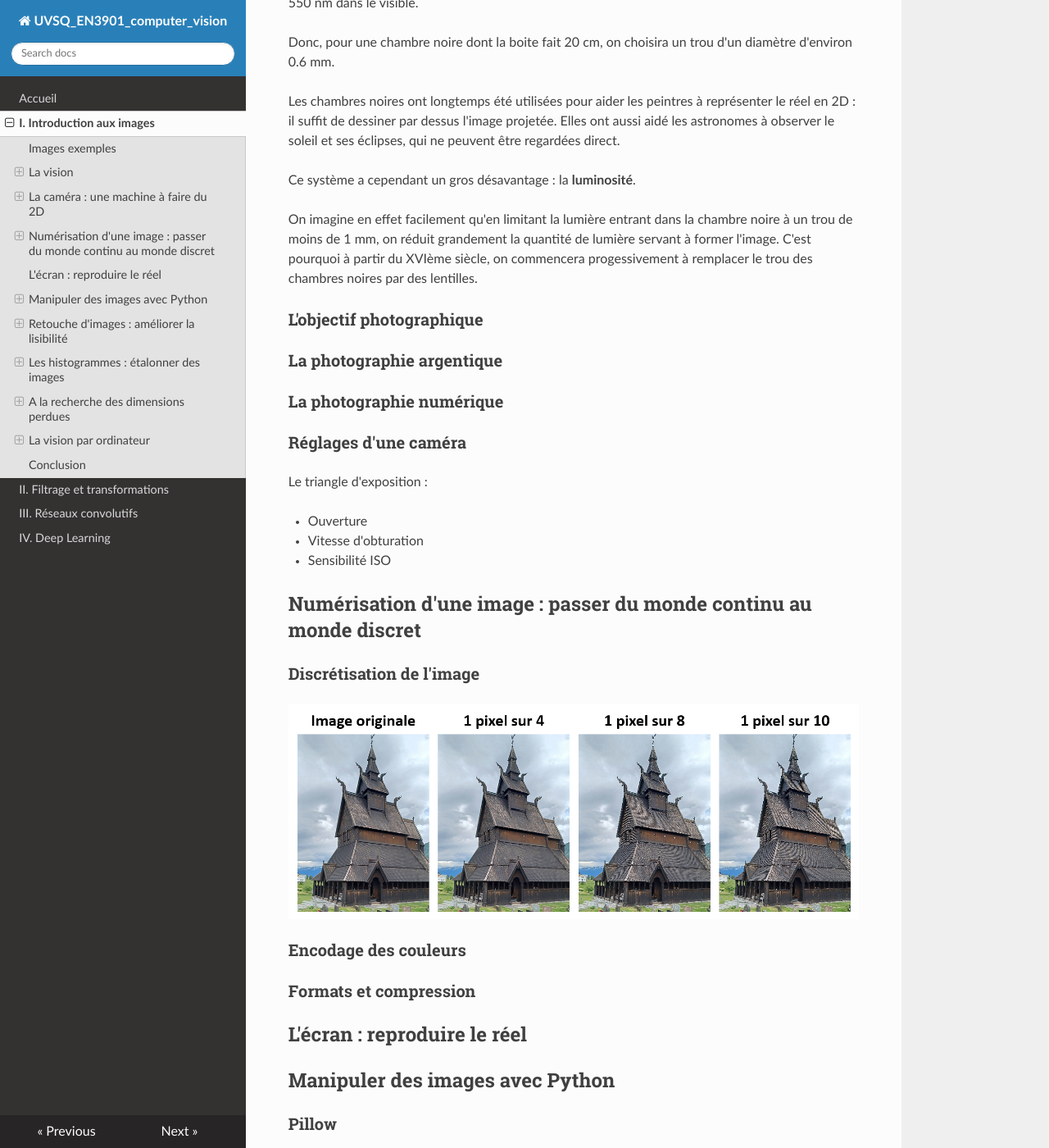
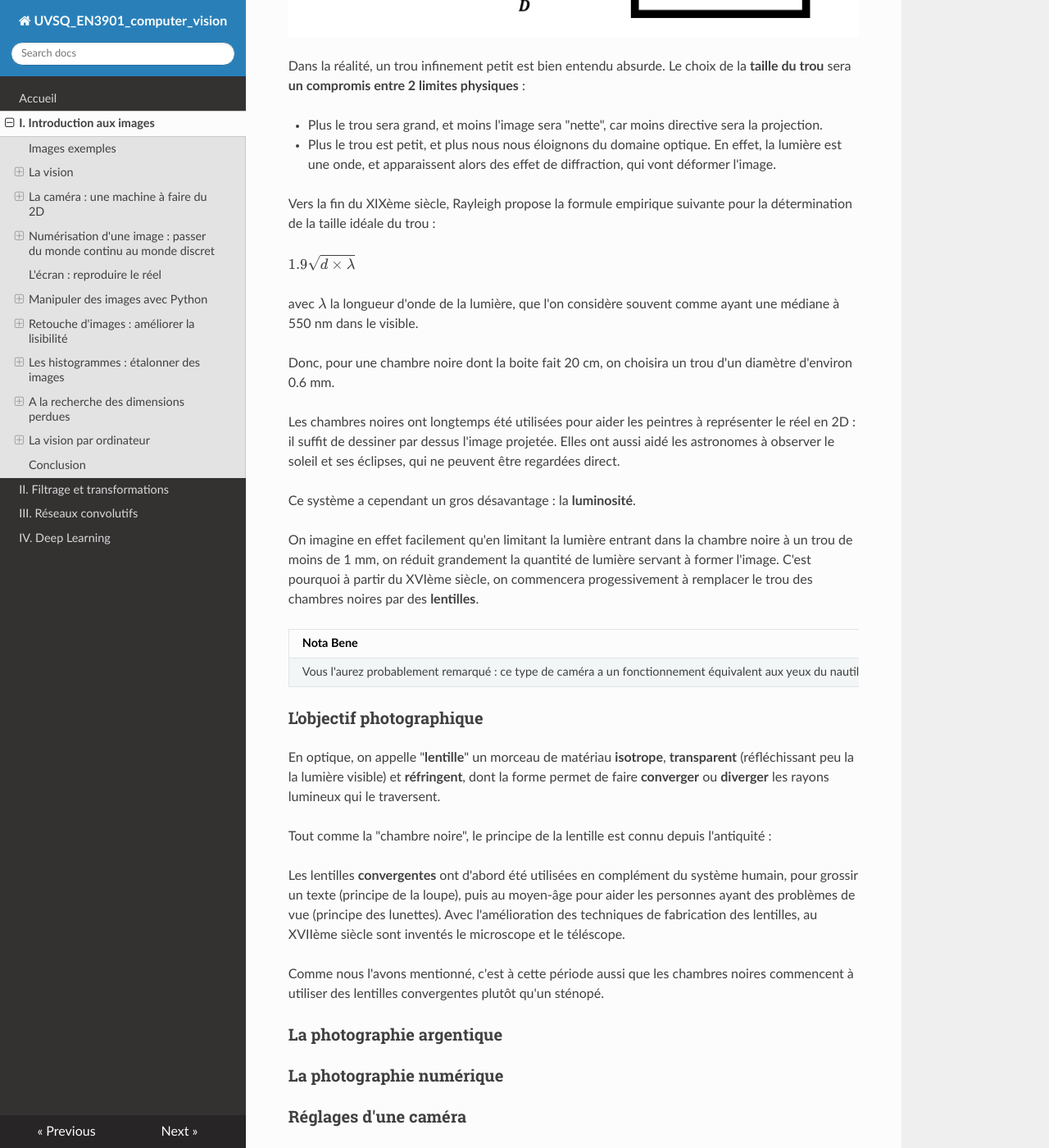
Before and after one commit to NicOudart/UVSQ_EN3901_computer_vision, an MkDocs documentation site: the page built from docs/Chap1_Introduction_images.md, in a window 1280 px wide and 1400 px high, scrolled down 23889 px. Shown: the whole window at 82% size. Built offline with MkDocs 1.6.1, drawn with Linux system fonts in a browser that asks for light colours; nearby versions of some CDN libraries; some of the changed text lies outside the part shown.

Commit message:
-Progress on Chapter 1.

```diff
--- a/docs/Chap1_Introduction_images.md
+++ b/docs/Chap1_Introduction_images.md
@@ -532,6 +532,10 @@ On montre aussi facilement que l'image est **renversée**, et que la taille $h$
 
 $\frac{h}{H} = \frac{d}{D}$
 
+Par exemple, si un objet de 10 cm se trouve à 1 m du trou de la chambre noire, et que cette chambre noire mesure 20 cm, la taille de l'objet sur l'image sera de 2 cm.
+
+![Schéma d'une chambre noire avec sténopé](img/Chap1_camera_obscura.png)
+
 Dans la réalité, un trou infinement petit est bien entendu absurde.
 Le choix de la **taille du trou** sera **un compromis entre 2 limites physiques** :
 
@@ -554,9 +558,22 @@ Elles ont aussi aidé les astronomes à observer le soleil et ses éclipses, qui
 Ce système a cependant un gros désavantage : la **luminosité**.
 
 On imagine en effet facilement qu'en limitant la lumière entrant dans la chambre noire à un trou de moins de 1 mm, on réduit grandement la quantité de lumière servant à former l'image.
-C'est pourquoi à partir du XVIème siècle, on commencera progessivement à remplacer le trou des chambres noires par des lentilles.
+C'est pourquoi à partir du XVIème siècle, on commencera progessivement à remplacer le trou des chambres noires par des **lentilles**.
+
+|Nota Bene|
+|:-|
+|Vous l'aurez probablement remarqué : ce type de caméra a un fonctionnement équivalent aux yeux du nautile.|
 
 ### L'objectif photographique
+
+En optique, on appelle "**lentille**" un morceau de matériau **isotrope**, **transparent** (réfléchissant peu la la lumière visible) et **réfringent**, dont la forme permet de faire **converger** ou **diverger** les rayons lumineux qui le traversent.
+
+Tout comme la "chambre noire", le principe de la lentille est connu depuis l'antiquité :
+
+Les lentilles **convergentes** ont d'abord été utilisées en complément du système humain, pour grossir un texte (principe de la loupe), puis au moyen-âge pour aider les personnes ayant des problèmes de vue (principe des lunettes).
+Avec l'amélioration des techniques de fabrication des lentilles, au XVIIème siècle sont inventés le microscope et le téléscope.
+
+Comme nous l'avons mentionné, c'est à cette période aussi que les chambres noires commencent à utiliser des lentilles convergentes plutôt qu'un sténopé.
 
 ### La photographie argentique
 
```
Also changed, not shown: docs/img/Chap1_camera_obscura.png (added).
